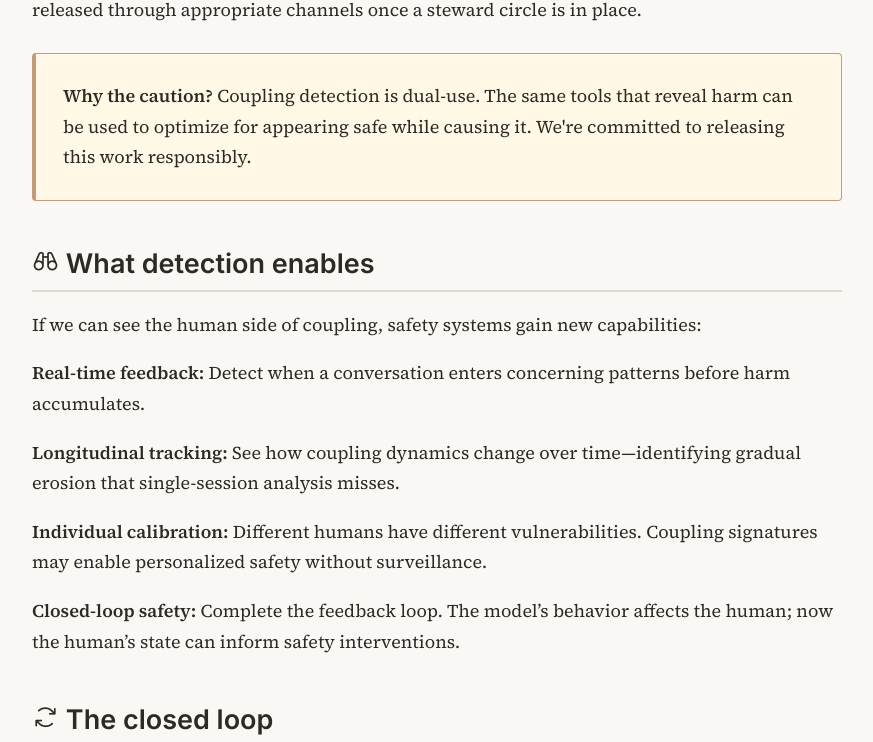
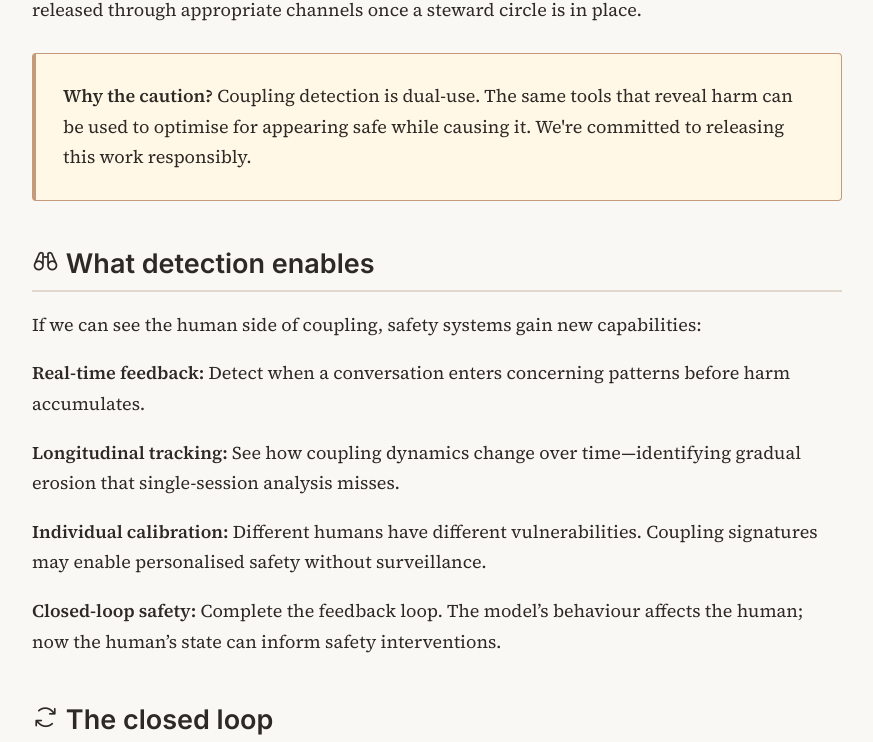
Before and after one commit to m3data/somatic-ai-safety, a Jekyll site: the page built from framework.md, in a window 1280 px wide and 1400 px high, scrolled down 2614 px. Shown: the part 177-919 px from the top of the window, without its empty margins (203-1076 px from the left). Built offline with Jekyll 4.4.1, drawn with Linux system fonts in a browser that asks for light colours.

Commit message:
grammar fixes

```diff
--- a/framework.md
+++ b/framework.md
@@ -80,7 +80,7 @@ These signatures can indicate:
 The specific methods for detecting these signatures are under development and will be released through appropriate channels once a steward circle is in place.
 
 <div class="emphasis-box">
-<strong>Why the caution?</strong> Coupling detection is dual-use. The same tools that reveal harm can be used to optimize for appearing safe while causing it. We're committed to releasing this work responsibly.
+<strong>Why the caution?</strong> Coupling detection is dual-use. The same tools that reveal harm can be used to optimise for appearing safe while causing it. We're committed to releasing this work responsibly.
 </div>
 
 ## <i class="ph ph-binoculars"></i> What detection enables
@@ -94,10 +94,10 @@ Detect when a conversation enters concerning patterns before harm accumulates.
 See how coupling dynamics change over time—identifying gradual erosion that single-session analysis misses.
 
 **Individual calibration:**
-Different humans have different vulnerabilities. Coupling signatures may enable personalized safety without surveillance.
+Different humans have different vulnerabilities. Coupling signatures may enable personalised safety without surveillance.
 
 **Closed-loop safety:**
-Complete the feedback loop. The model's behavior affects the human; now the human's state can inform safety interventions.
+Complete the feedback loop. The model's behaviour affects the human; now the human's state can inform safety interventions.
 
 ## <i class="ph ph-arrows-clockwise"></i> The closed loop
 
```
Also changed, not shown: index.md (+2 -2 lines), limitations.md (+1 -1 lines), why-now.md (+3 -3 lines), README.md.
